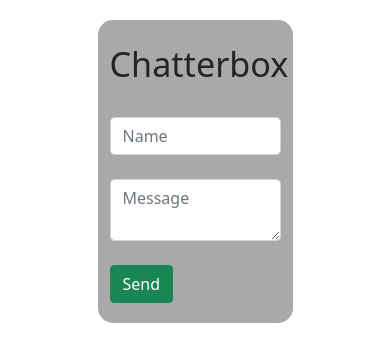
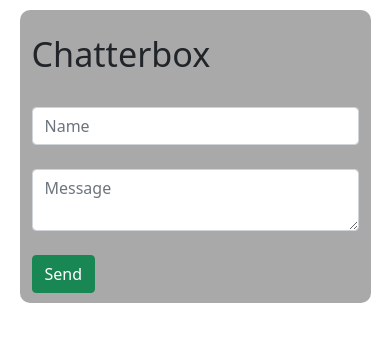
Before and after one commit to vanbriguy/my_chat_app, a website: page index.html in a window 390 px wide. Drawn offline with nearby package versions, Linux system fonts and the light colour scheme; no server answers.

```diff
--- a/index.html
+++ b/index.html
@@ -1,6 +1,7 @@
 <!DOCTYPE html>
 <html>
     <head>
+        <meta name="viewport" content="width=device-width, initial-scale=1.0">
         <link href="https://cdn.jsdelivr.net/npm/bootstrap@5.1.3/dist/css/bootstrap.min.css" rel="stylesheet" crossorigin="anonymous">
         <link href="/stylesheets/style.css" rel="stylesheet">
         <script src="https://cdn.jsdelivr.net/npm/bootstrap@5.1.3/dist/js/bootstrap.bundle.min.js" crossorigin="anonymous"></script>
--- a/stylesheets/style.css
+++ b/stylesheets/style.css
@@ -1,3 +1,7 @@
+* {
+    box-sizing: border-box;
+  }
+
 .container {
     background-color: darkgrey;
     border-radius: 15px;
@@ -7,3 +11,15 @@
     max-width: 50%;
     padding-bottom: 20px;
 }
+
+@media only screen and (max-width: 600px) {
+    .container {
+        background-color: darkgrey;
+        border-radius: 10px;
+        margin-top: 10px;
+        margin-left: 5%;
+        margin-right: 5%;
+        max-width: 90%;
+        padding-bottom: 10px;
+  }
+}
```
